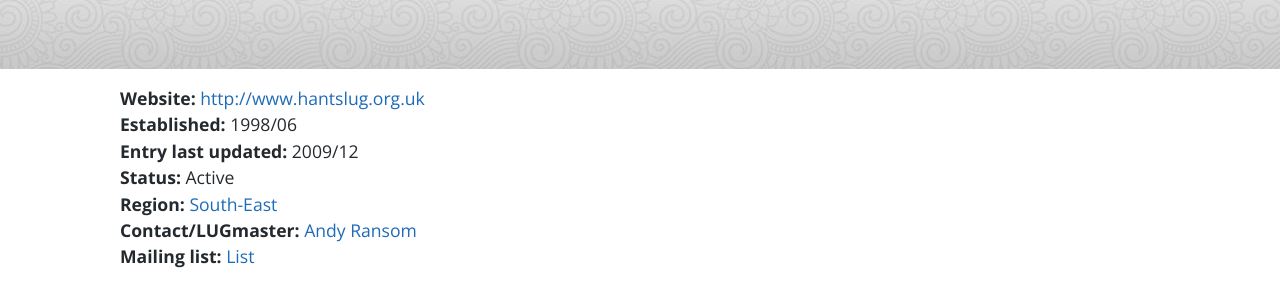
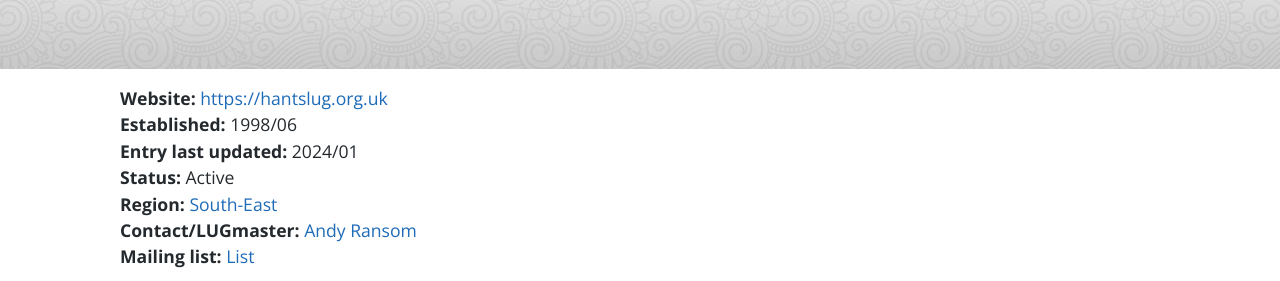
Before and after one commit to lugorguk/lug.org.uk-website, a Jekyll site: the page built from _posts/0000-01-01-Hants.md, in a window 1280 px wide. Shown: the part 180-461 px from the top of the page. Built offline with Jekyll 4.4.1, drawn with Linux system fonts in a browser that asks for light colours; grey boxes are pictures that could not be loaded.

Commit message:
Additional changes found needing to LUG listings

```diff
--- a/_posts/0000-01-01-Hants.md
+++ b/_posts/0000-01-01-Hants.md
@@ -1,15 +1,15 @@
 ---
 layout: lug
 title: Hants
-website: http://www.hantslug.org.uk
+website: https://hantslug.org.uk
 established_date: 1998/06
 status: Active
-last_update: 12/2009
+last_update: 01/2024
 categories: South-East
 url: http://lug.org.uk/node/118
 contact_address: mailto:andy@hantslug.org.uk
 contact: Andy Ransom
-mailing_list: https://mailman.lug.org.uk/mailman/listinfo/hants/
+mailing_list: https://mailman.lug.org.uk/mailman/listinfo/hampshire
 permalink: lugs/South-East/Hants/
 location:
   latitude: 51.06
```
Also changed, not shown: _posts/0000-01-01-Chester.md (+1 -1 lines), _posts/0000-01-01-Derbyshire - South.md (+1 -1 lines), _posts/0000-01-01-Herefordshire.md (+1 -1 lines).
